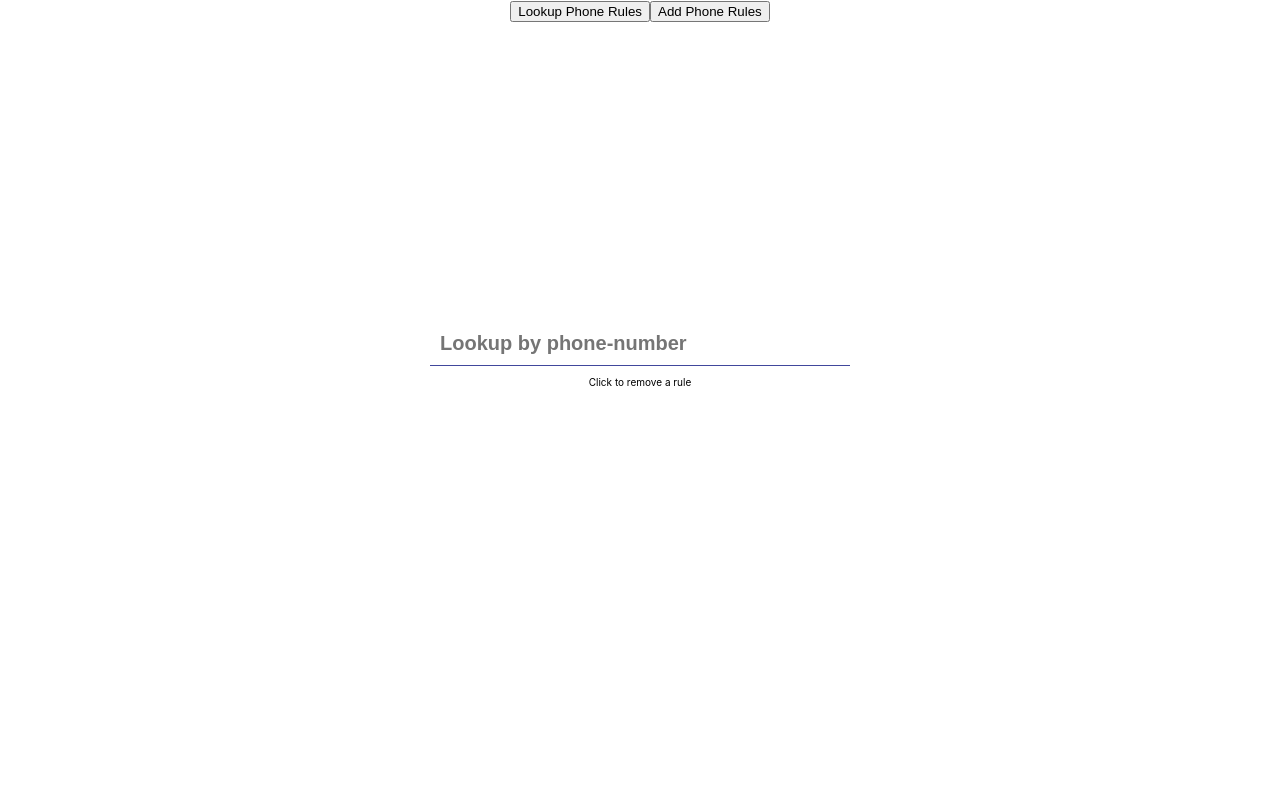
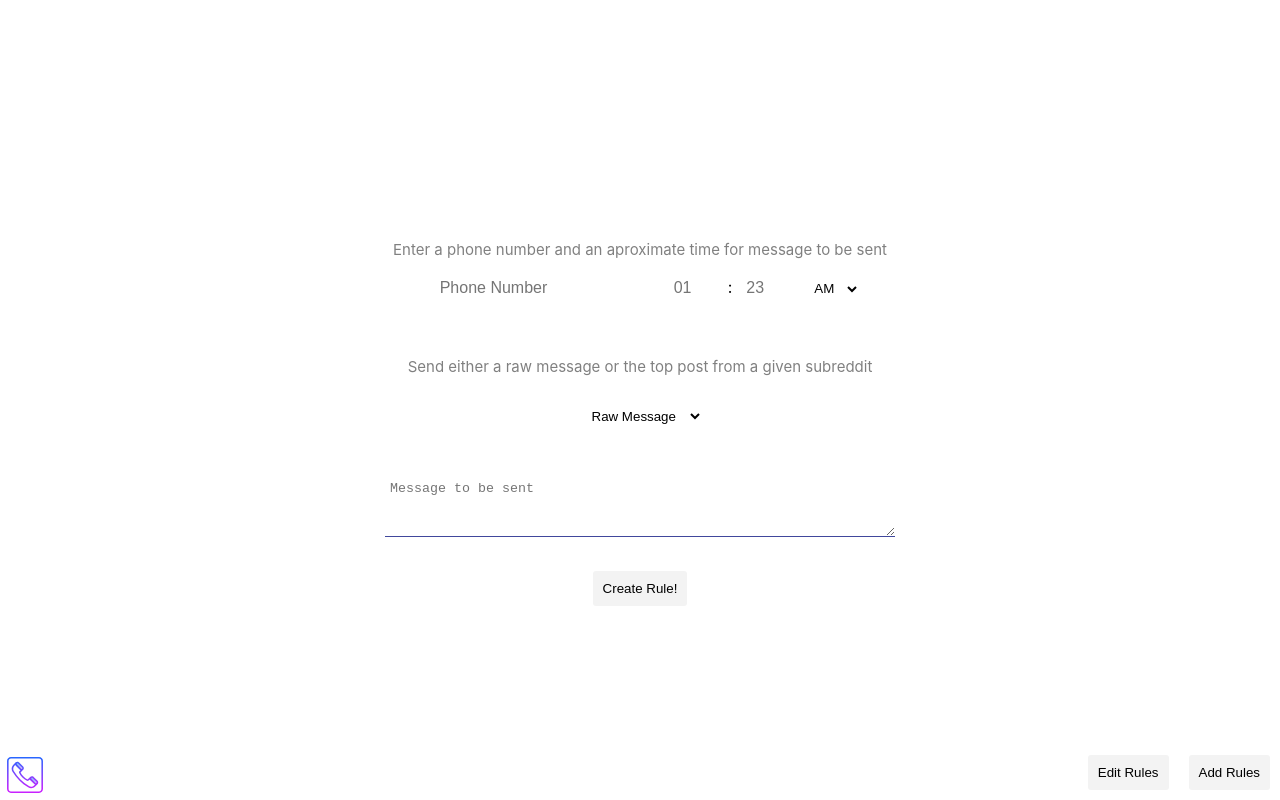
Before and after one commit to eric-robertson/sms-bot-reddit, a React (Create React App) app in the folder frontend/: page / in a window 1280 px wide. Built offline with nearby package versions, Linux system fonts and the light colour scheme.

Commit message:
style updates

```diff
--- a/frontend/src/AddPhone.js
+++ b/frontend/src/AddPhone.js
@@ -26,44 +26,46 @@ export default () => {
             payload
         })
 
-        console.log('New rule added')
+        alert( 'New rule added!' )
+        window.location.reload();
     }
 
     return (
-        <div style={{display: 'flex', flex: 1, flexDirection: 'column', alignItems: 'center', height: '100%'}}>
-            <label>
-                Phone number:
-                <input type="text" name="phoneNum" onChange={handleChange} />
-            </label>
+        <div style={{display: 'relative', paddingTop: 200, width: 600, margin: 'auto'}}>
+        <div style={{fontSize: 15, color: 'grey', marginTop: 40}}>
+            Enter a phone number and an aproximate time for message to be sent
+            </div>
+            <div>
+                <input className="phone-box" placeholder="Phone Number" type="text" name="phoneNum" onChange={handleChange} />
+                <input  className="time-box" type="text" name="hour" onChange={handleChange} placeholder='01' />
+                :
+                <input   className="time-box"type="text" name="minute" onChange={handleChange} placeholder='23'  />
 
-            <label>
-                <input type="text" name="hour" onChange={handleChange} />
-                :
-                <input type="text" name="minute" onChange={handleChange} />
-
-                <select name="isAM" id="dropdown" onChange={handleChange}>
+                <select className='dropdown' name="isAM" id="dropdown" onChange={handleChange}>
                     <option value={true}>AM</option>
                     <option value={false}>PM</option>
                 </select>
-            </label>
+            </div>
+            <div style={{fontSize: 15, color: 'grey', marginTop: 40}}>
+            Send either a raw message or the top post from a given subreddit
+            </div>
+            <div style={{margin: 20 }}>
+                <select className='dropdown' name="msgType" id="msgType" onChange={handleChange} >
+                    <option value="raw">Raw Message</option>
+                    <option value="reddit">Subreddit</option>
+                </select>
+            </div>
+            <div>
+                {state.msgType=='raw' ?
+                    <textarea className='textfield' placeholder="Message to be sent" type="text" name="txtMsg" onChange={handleChange} />
+                    : <input  className='textfield2' placeholder="r/me_irl" type="text" name="txtMsg" onChange={handleChange} />
+                }
+            </div>
 
-            <select name="msgType" id="msgType" onChange={handleChange} >
-                <option value="raw">Raw Message</option>
-                <option value="reddit">Subreddit</option>
-            </select>
-
-            <label>
-                Msg Text/Subreddit
-                <input type="text" name="txtMsg" onChange={handleChange} />
-            </label>
-
-            <button onClick={submitForm}>
-                Submit
+            <button onClick={submitForm} className="button">
+                Create Rule!
             </button>
 
-            <span>
-                {JSON.stringify(state)}
-            </span>
         </div>
     )
 }
--- a/frontend/src/App.js
+++ b/frontend/src/App.js
@@ -1,20 +1,24 @@
-import logo from './logo.svg'
 import './App.css'
 import { useState } from 'react'
 import Lookup from './Lookup'
 import AddPhone from './AddPhone'
 
 const App = () => {
-  const [lookupTab, setLookupTab] = useState(true)
+  const [lookupTab, setLookupTab] = useState(false)
 
   return (
     <div className="App">
-      <button onClick={() => setLookupTab(true)}>
-        Lookup Phone Rules
-      </button>
-      <button onClick={() => setLookupTab(false)}>
-        Add Phone Rules
-      </button>
+        <div className="switcher">
+            <button onClick={() => setLookupTab(true)}>
+                Edit Rules
+            </button>
+            <button onClick={() => setLookupTab(false)}>
+                Add Rules
+            </button>
+
+        </div>
+
+        <img src="logo.svg" />
 
       {lookupTab
         ? <Lookup />
--- a/frontend/src/Lookup.js
+++ b/frontend/src/Lookup.js
@@ -54,7 +54,6 @@ export default () => {
         requestResults(text, setResults )
     }
 
-    console.log(results)
 
     return <div>
         <input className={classes.join(' ')} placeholder="Lookup by phone-number" onChange={changeText} />
--- a/frontend/src/index.css
+++ b/frontend/src/index.css
@@ -23,7 +23,7 @@ code {
     transition: all ease-in-out 0.3s;
     outline: none;
     margin-bottom: 10px;
-    margin-top: 300px;
+    margin-top: 250px;
     border-bottom: 1px solid #41489c;
 }
 
@@ -90,3 +90,122 @@ code {
     text-align: center;
     margin: auto;
 }
+
+.phone-box {
+    width: 200px;
+    padding: 10px;
+    margin: 10px;
+    font-size: 16px;
+    border: none;
+    outline: none;
+    transition: all 0.3s ease-in-out;
+}
+
+.phone-box:hover{
+    background: rgb(243, 243, 243);
+    border-radius: 3px;
+}
+
+.phone-box:focus{
+    background: rgb(243, 243, 243);
+    border-radius: 3px;
+}
+
+.time-box{
+    width: 40px;
+    padding: 10px;
+    margin: 4px;
+    font-size: 16px;
+    border: none;
+    outline: none;
+    transition: all 0.3s ease-in-out;
+}
+.time-box:hover{
+    background: rgb(243, 243, 243);
+    border-radius: 3px;
+}
+
+.time-box:focus{
+    background: rgb(243, 243, 243);
+    border-radius: 3px;
+}
+
+.dropdown {
+    border: none;
+    background: none;
+    padding: 10px;
+    outline: none;
+    height: 40px;
+}
+.dropdown:hover{
+    background: rgb(243, 243, 243);
+    border-radius: 3px;
+}
+
+.dropdown:focus{
+    background: rgb(243, 243, 243);
+    border-radius: 3px;
+}
+
+.textfield {
+    border: none;
+    background: none;
+    padding: 5px;
+    outline: none;
+    width: 500px;
+    border-bottom: 1px solid #41489c;
+    margin: 20px;
+    overflow-y: scroll;
+    height: 50px;
+
+}
+.textfield:hover{
+    background: rgb(243, 243, 243);
+    border-radius: 3px;
+}
+.textfield2 {
+    border: none;
+    background: none;
+    padding: 5px;
+    outline: none;
+    width: 200px;
+    border-bottom: 1px solid #41489c;
+    margin: 20px;
+    overflow-y: scroll;
+    height: 30px;
+    text-align: center;
+
+}
+.textfield2:hover{
+    background: rgb(243, 243, 243);
+    border-radius: 3px;
+}
+
+button {
+
+    border: none;
+    background: none;
+    padding: 10px;
+    margin: 10px;
+    outline: none;
+    background: rgb(243, 243, 243);
+    border-radius: 3px;
+    transition: 0.3s ease-in-out all;
+}
+button:hover{
+    background: rgb(172, 199, 255);
+    cursor: pointer;
+}
+
+.switcher {
+    position: absolute;
+    bottom: 0;
+    right: 0;
+}
+
+img {
+    position: absolute;
+    bottom: 0px;
+    left: 0px;
+    width: 50px;
+}
```
Also changed, not shown: frontend/public/logo.svg (renamed from frontend/src/logo.svg).
